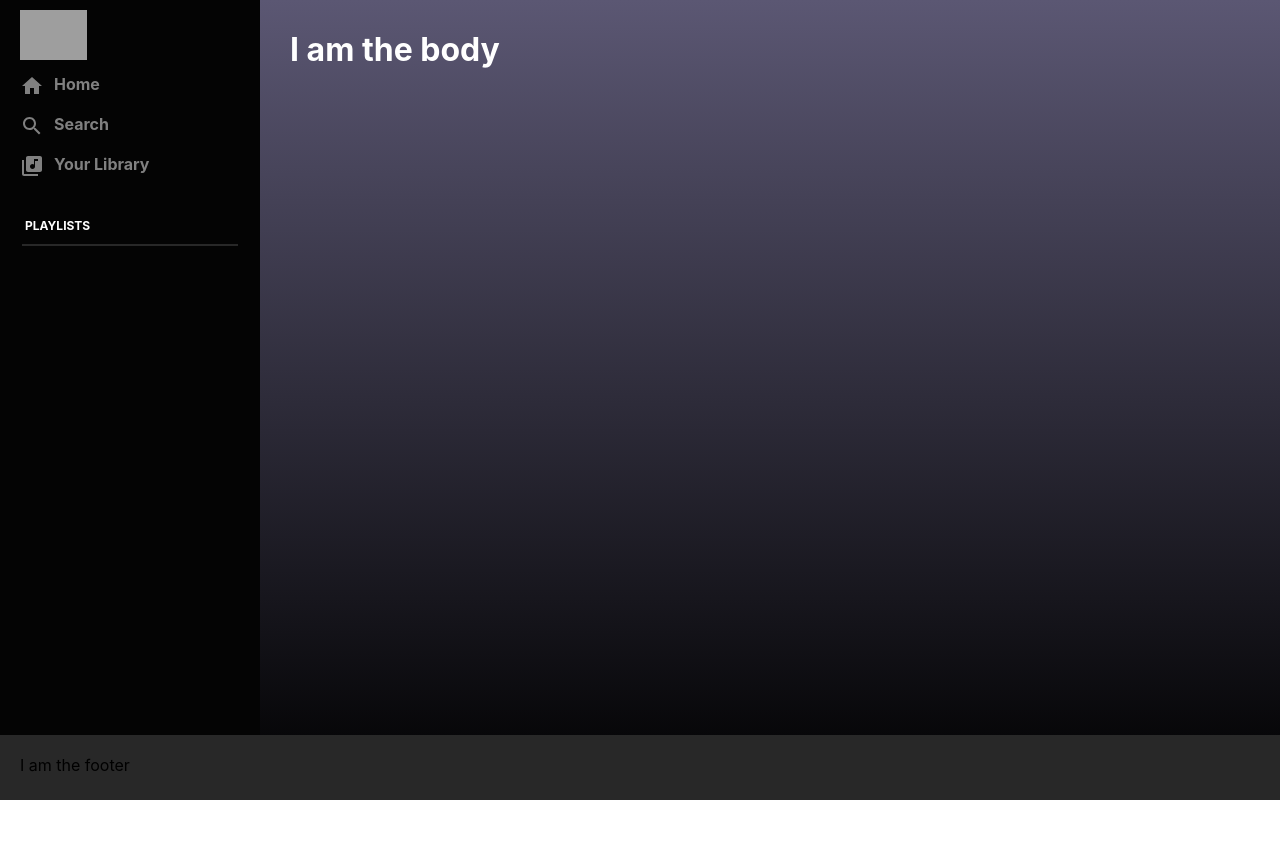
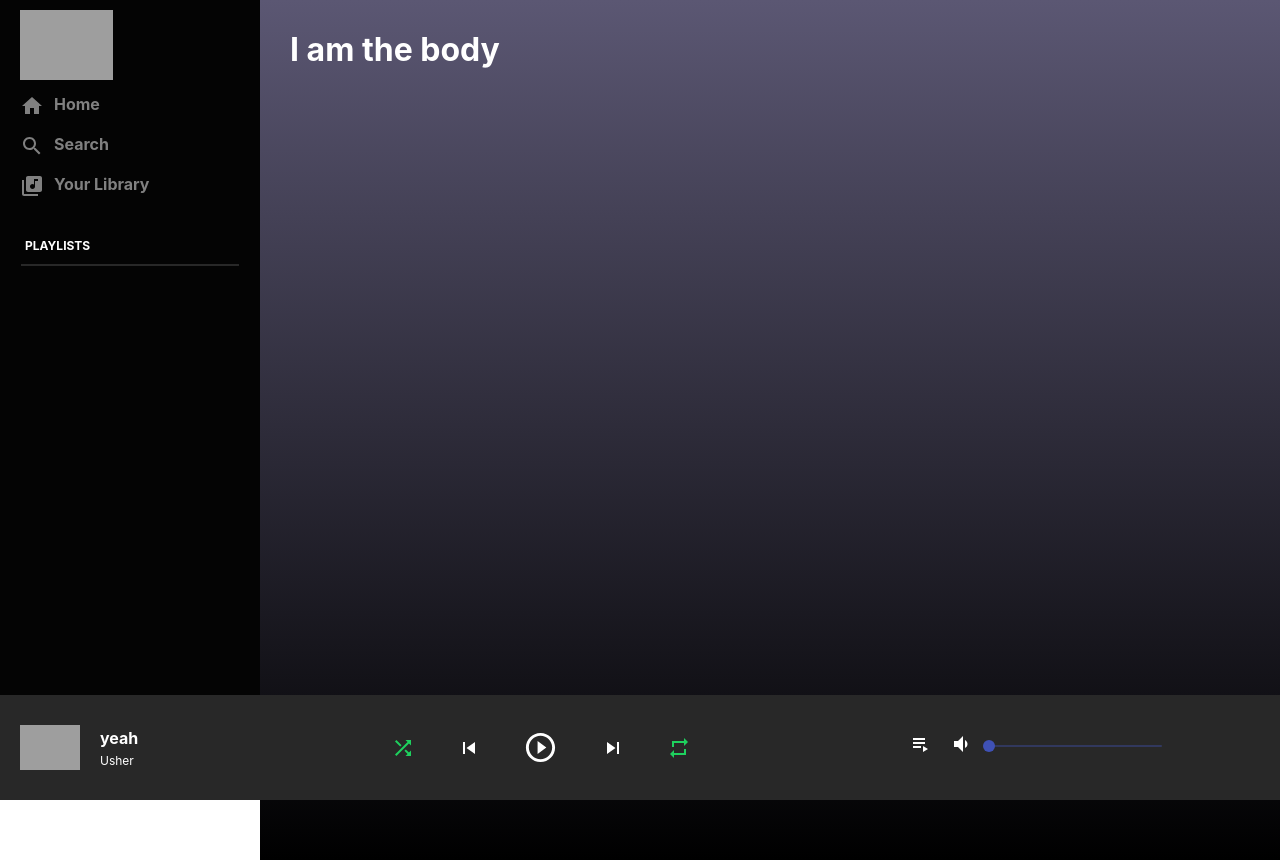
Before and after one commit to FabianWeidner/Spotify-replicated, a React (Create React App) app: page / in a window 1280 px wide. Before the commit the page ends 800 px from the top, so only its background shows below. Built offline with nearby package versions, Linux system fonts and the light colour scheme; grey boxes are pictures that could not be loaded; a web font is replaced by a local one; what spotify-web-api-js would draw is missing.

Commit message:
footer works

```diff
--- a/src/components/Footer.js
+++ b/src/components/Footer.js
@@ -1,8 +1,53 @@
 import React from 'react';
 import classes from './Footer.module.css';
+import PlayCircleOutlineIcon from '@material-ui/icons/PlayCircleOutline';
+import SkipPreviousIcon from '@material-ui/icons/SkipPrevious';
+import SkipNextIcon from '@material-ui/icons/SkipNext';
+import ShuffleIcon from '@material-ui/icons/Shuffle';
+import RepeatIcon from '@material-ui/icons/Repeat';
+import { Grid, Slider } from '@material-ui/core';
+import PlaylistPlayIcon from '@material-ui/icons/PlaylistPlay';
+import VolumeDownIcon from '@material-ui/icons/VolumeDown';
 
 const Footer = () => {
-  return <div className={classes.footer}>I am the footer</div>;
+  return (
+    <div className={classes.footer}>
+      <div className={classes.footer__left}>
+        <img
+          className={classes.footer__albumLogo}
+          src="https://upload.wikimedia.org/wikiped"
+          alt=""
+        />
+        <div className={classes.footer__songInfo}>
+          <h4>yeah</h4>
+          <p>Usher</p>
+        </div>
+      </div>
+      <div className={classes.footer__center}>
+        <ShuffleIcon className={classes.footer__green} />
+        <SkipPreviousIcon className={classes.footer__icon} />
+        <PlayCircleOutlineIcon
+          fontSize="large"
+          className={classes.footer__icon}
+        />
+        <SkipNextIcon className={classes.footer__icon} />
+        <RepeatIcon className={classes.footer__green} />
+      </div>
+      <div className={classes.footer__right}>
+        <Grid container spacing={2}>
+          <Grid item>
+            <PlaylistPlayIcon />
+          </Grid>
+          <Grid item>
+            <VolumeDownIcon />
+          </Grid>
+          <Grid item xs>
+            <Slider className={classes.slider} />
+          </Grid>
+        </Grid>
+      </div>
+    </div>
+  );
 };
 
 export default Footer;
--- a/src/components/Footer.module.css
+++ b/src/components/Footer.module.css
@@ -1,8 +1,68 @@
 .footer {
   position: fixed;
+  display: flex;
+  justify-content: space-between;
   bottom: 0;
   height: 65px;
-  width: 100%;
+  width: 97%;
   background-color: #282828;
   padding: 20px;
 }
+
+.slider  {
+  color: green;
+}
+
+.footer__left {
+  flex: 0.3;
+  display: flex;
+  align-items: center;
+  color: white;
+  width: 300px;
+}
+
+.footer__albumLogo {
+  height: 60px;
+  width: 60px;
+  margin-right: 20px;
+  object-fit: contain;
+}
+
+.footer__green {
+  color: #1ed15e;
+}
+
+.footer__songInfo > h4 {
+  margin-bottom: 5px;
+}
+
+
+.footer__songInfo > p {
+  font-size: 12px;
+}
+
+.footer__center {
+  flex: 0.4;
+  padding: 0 100px;
+  color: white;
+  display: flex;
+  align-items: center;
+  justify-content: space-between;
+  max-width: 300px;
+}
+
+.footer__icon:hover,
+.footer__green:hover {
+  transition: transform 0.2s ease-in-out;
+  transform: scale(1.2) !important;
+}
+
+.footer__right {
+  flex: 0.3;
+  padding: 0 100px;
+  color: white;
+  display: flex;
+  align-items: center;
+  justify-content: space-between;
+  max-width: 300px;
+}
--- a/src/index.css
+++ b/src/index.css
@@ -1,7 +1,9 @@
+body::-webkit-scrollbar {
+  display: none;
+}
+
 * {
     margin: 0;
-    padding: 0;
-    box-sizing: border-box;
 }
 
 body {
```
